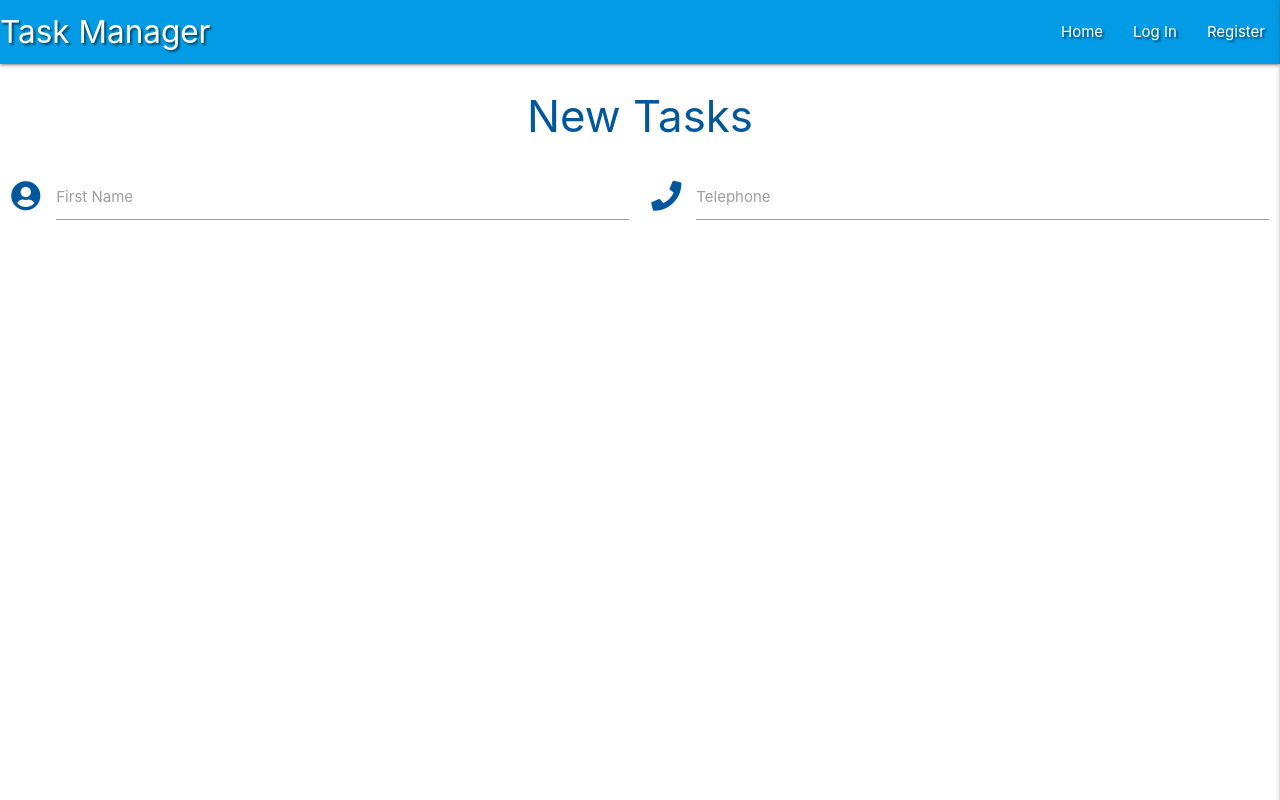
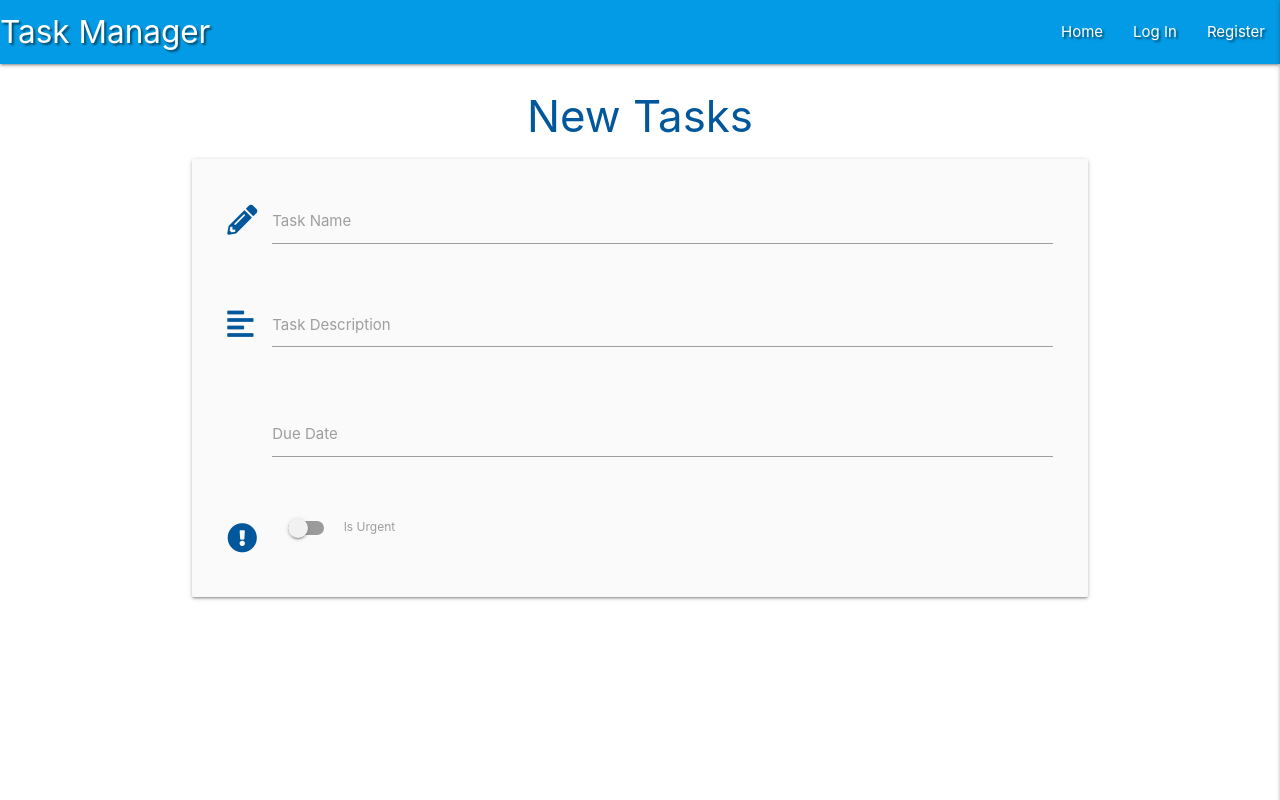
Before and after one commit to cmd-source/PythonMiniProject, a Flask app: page /add_tasks in a window 1280 px wide. Run offline with Flask 2, Linux system fonts and the light colour scheme; some libraries are stand-ins or nearby versions.

Commit message:
adding task form fields

```diff
--- a/static/js/script.js
+++ b/static/js/script.js
@@ -1,4 +1,12 @@
 $(document).ready(function(){
     $('.sidenav').sidenav({edge:"right"});
     $('.collapsible').collapsible();
+    $('.datepicker').datepicker({
+      format: "dd mm, yyyy",
+      yearRange: 3,
+      showClearBtn: true,
+      i18n: {
+        done: "Select"
+      }
+    });
   });
--- a/templates/add_tasks.html
+++ b/templates/add_tasks.html
@@ -3,18 +3,41 @@
 
 <h3 class="light-blue-text text-darken-4 center-align">New Tasks</h3>
 
-    <div class="row">
+<div class="row card-panel grey lighten-5">
     <form class="col s12" method="POST" action="">
         <div class="row">
-            <div class="input-field col s6">
-              <i class="fas fa-user-circle prefix light-blue-text text-darken-4"></i>
-              <input id="icon_prefix" type="text" class="validate">
-              <label for="icon_prefix">First Name</label>
+            <div class="input-field col s12">
+                <i class="fas fa-pencil-alt prefix light-blue-text text-darken-4"></i>
+                <input id="task_name" minlengh="5" maxlengh="50" name="task_name" type="text" class="validate" required>
+                <label for="task_name">Task Name</label>
             </div>
-            <div class="input-field col s6">
-                <i class="fas fa-phone prefix light-blue-text text-darken-4"></i>
-              <input id="icon_telephone" type="tel" class="validate">
-              <label for="icon_telephone">Telephone</label>
+        </div>
+        <div class="row">
+            <div class="input-field col s12">
+                <i class="fas fa-align-left prefix light-blue-text text-darken-4"></i>
+                <textarea id="task_description" name="task_description" minlengh="5" maxlengh="200"
+                    class="materialize-textarea" required></textarea>
+                <label for="task_description">Task Description</label>
+            </div>
+        </div>
+        <div class="row">
+            <div class="input-field col s12">
+                <i class="fas fa-calender-alt prefix light-blue-text text-darken-4"></i>
+                <input id="due_date" name="due_date" type="text" class="datepicker validate" required>
+                <label for="due_date">Due Date</label>
+            </div>
+        </div>
+        <div class="row">
+            <div class="input-field col s12">
+                <div class="switch">
+                    <i class="fas fa-exclamation-circle prefix light-blue-text text-darken-4"></i>
+                    <label for="is_uegent">
+                        <input type="checkbox" id="is_uegent" name="is_uegent">
+                        <span class="lever"></span>
+                        Is Urgent
+                    </label>
+                </div>
+            </div>
         </div>
 </div>
 </form>
--- a/templates/base.html
+++ b/templates/base.html
@@ -51,7 +51,7 @@
 		</ul>
 	</header>
 
-    <section>
+    <section class="container">
         {% with messages = get_flashed_messages() %}
             {% if messages %}
                 {% for message in messages %}
@@ -63,7 +63,7 @@
         {% endwith %}
     </section>
 
-    <main class="containter">
+    <main class="container">
     {% block content %}
     {% endblock %}
     </main>
```
Lines whose indentation alone changed are shown as unchanged.
